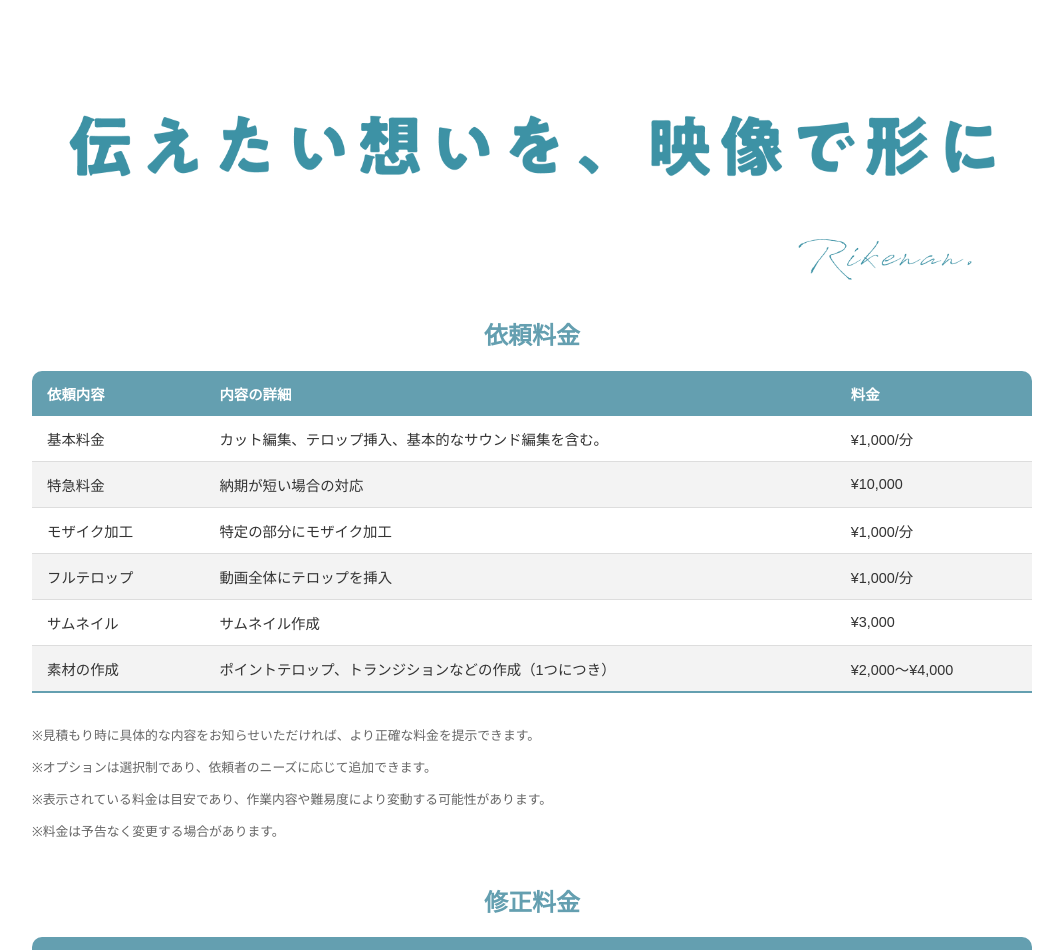
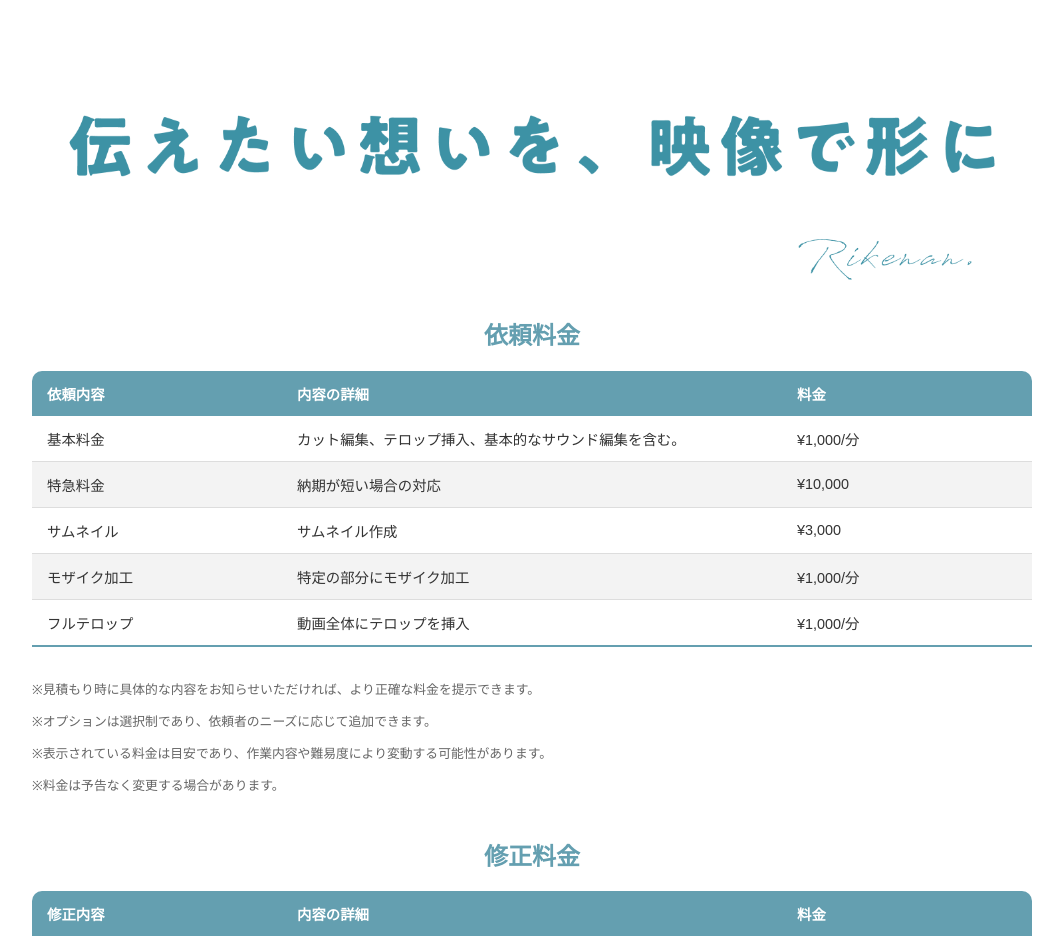
Before and after one commit to Rikenan/pricing, a plain HTML site: page index.html in a window 1280 px wide. Shown: the top 950 px of the page, without its empty margins (108-1171 px from the left). Drawn offline with Linux system fonts and the light colour scheme.

Commit message:
Update index.html

```diff
--- a/index.html
+++ b/index.html
@@ -3,7 +3,7 @@
 <head>
     <meta charset="UTF-8">
     <meta name="viewport" content="width=device-width, initial-scale=1.0">
-    <title>Rikenan 依頼料金</title>
+    <title>動画編集 修正料金</title>
     <link rel="icon" href="icon.png" type="image/png">
     <link rel="stylesheet" href="styles.css"> <!-- CSSファイルをリンク -->
 </head>
@@ -13,9 +13,9 @@
     <table class="styled-table" id="price-table" role="table">
         <thead>
             <tr>
-                <th role="columnheader">依頼内容</th>
-                <th role="columnheader">内容の詳細</th>
-                <th role="columnheader">料金</th>
+                <th class="col-1">依頼内容</th>
+                <th class="col-2">内容の詳細</th>
+                <th class="col-3">料金</th>
             </tr>
         </thead>
         <tbody>
@@ -30,6 +30,11 @@
                 <td>¥10,000</td>
             </tr>
             <tr>
+                <td>サムネイル</td>
+                <td>サムネイル作成</td>
+                <td>¥3,000</td>
+            </tr>
+            <tr>
                 <td>モザイク加工</td>
                 <td>特定の部分にモザイク加工</td>
                 <td>¥1,000/分</td>
@@ -38,16 +43,6 @@
                 <td>フルテロップ</td>
                 <td>動画全体にテロップを挿入</td>
                 <td>¥1,000/分</td>
-            </tr>
-            <tr>
-                <td>サムネイル</td>
-                <td>サムネイル作成</td>
-                <td>¥3,000</td>
-            </tr>
-            <tr>
-                <td>素材の作成</td>
-                <td>ポイントテロップ、トランジションなどの作成（1つにつき）</td>
-                <td>¥2,000〜¥4,000</td>
             </tr>
         </tbody>
     </table>
@@ -63,9 +58,9 @@
     <table class="styled-table" id="revision-table" role="table">
         <thead>
             <tr>
-                <th role="columnheader">修正内容</th>
-                <th role="columnheader">内容の詳細</th>
-                <th role="columnheader">料金</th>
+                <th class="col-1">修正内容</th>
+                <th class="col-2">内容の詳細</th>
+                <th class="col-3">料金</th>
             </tr>
         </thead>
         <tbody>
@@ -100,7 +95,7 @@
                 <td>¥1,000〜¥3,000</td>
             </tr>
             <tr>
-                <td>素材の作成</td>
+                <td>デザインの作成</td>
                 <td>ポイントテロップ、トランジションなどの作成（1つにつき）</td>
                 <td>¥2,000〜¥4,000</td>
             </tr>
```
